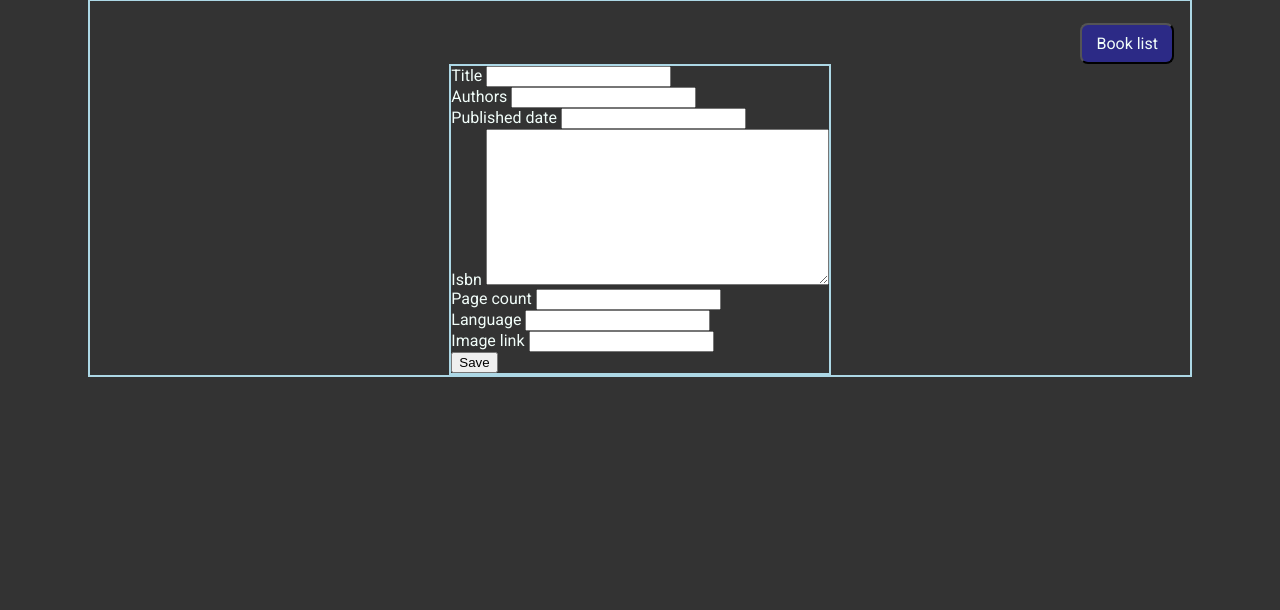
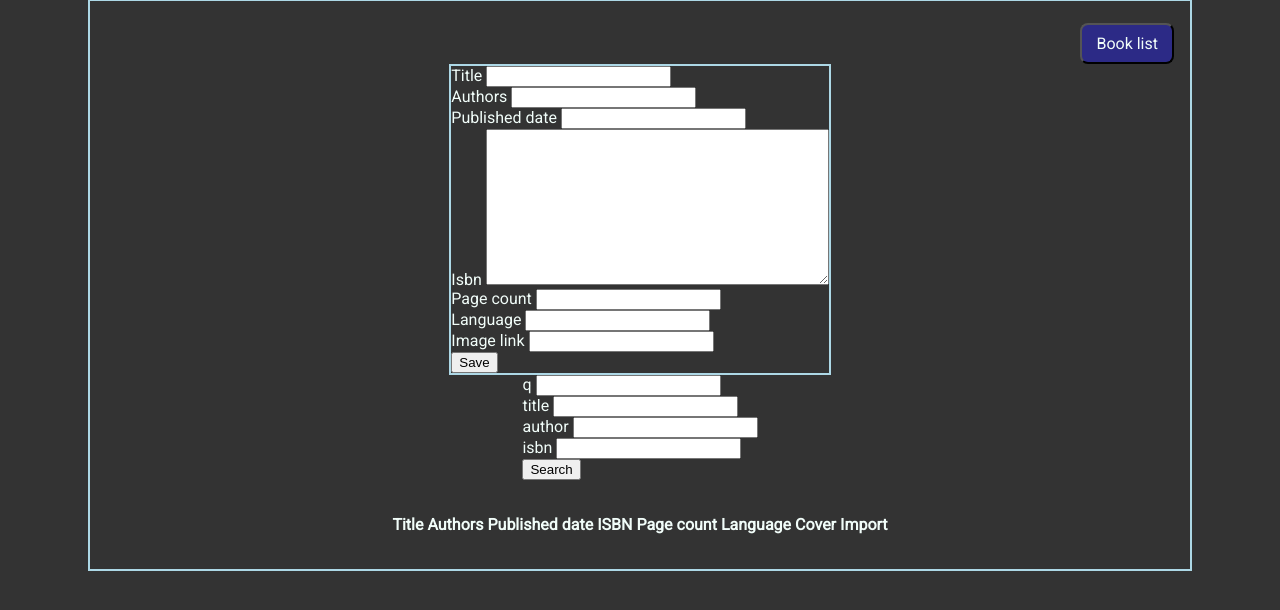
Before and after one commit to MateuszM-M/shelfy-stx-recruitment-task, a Django app: page /add-book in a window 1280 px wide. Shown: the part 176-786 px from the top of the page. Run offline with Django 4.2, Linux system fonts and the light colour scheme; lists and menus that the app fills with data are empty; parts of the project's set-up code (start-up, migrations or seed data) failed here and were passed over; some libraries are stand-ins or nearby versions.

Commit message:
Create import from google books api
Create import from google books api by creating search in 'add books'
views for books in google api, creating functions to collect json
data from api and rendering table, create 'import' functionality in
table that instantly import book data to database. Change table
fields to fix issues with importing.

```diff
--- a/books/forms.py
+++ b/books/forms.py
@@ -1,17 +1,17 @@
-from django.forms import ModelForm, Form
+from django import forms
 
 from .models import Book
 
 
-class BookForm(ModelForm):
+class BookForm(forms.ModelForm):
     class Meta:
         model = Book
         fields = ['title', 'authors', 'published_date', 'isbn',
                     'page_count', 'language', 'image_link']
 
 
-class SearchApiForm(Form):
-    search = forms.CharField(label='search', max_length=100)
-    title = forms.CharField(label='title', max_length=100)
-    author = forms.CharField(label='author', max_length=100)
-    isbn = forms.CharField(label='author', max_length=13)
+class SearchApiForm(forms.Form):
+    q = forms.CharField(label='q', max_length=100, required=False)
+    title = forms.CharField(label='title', max_length=100, required=False)
+    author = forms.CharField(label='author', max_length=100, required=False)
+    isbn = forms.CharField(label='isbn', max_length=13, required=False)
--- a/books/models.py
+++ b/books/models.py
@@ -10,11 +10,11 @@ class ActiveManager(models.Manager):
 class Book(models.Model):
     title = models.CharField(max_length=200)
     authors = models.CharField(max_length=200)
-    published_date = models.DateField()
-    isbn = ISBNField()
-    page_count = models.DecimalField(max_digits=5, decimal_places=0)
-    image_link = models.URLField(max_length=500)
-    language = models.CharField(max_length=2)
+    published_date = models.CharField(max_length=20, blank=True)
+    isbn = ISBNField(blank=True)
+    page_count = models.CharField(max_length=4, blank=True)
+    image_link = models.URLField(max_length=500, blank=True)
+    language = models.CharField(max_length=2, blank=True)
     is_active = models.BooleanField(default=True)
     created_date = models.DateTimeField(auto_now_add=True)
     updated_date = models.DateTimeField(auto_now=True)
--- a/books/tempCodeRunnerFile.py
+++ /dev/null
@@ -1,6 +0,0 @@
-    # if 'title' in queries:
-    #     f"+intitle:{queries['title']}"
-    # if 'author' in queries:
-    #     f"+inauthor:{queries['author']}"
-    # if 'isbn' in queries:
-    #     f"+isbn:{queries['isbn']}"
--- a/books/templates/books/add_edit.html
+++ b/books/templates/books/add_edit.html
@@ -19,10 +19,61 @@
             {% csrf_token %}
             {{form|crispy}}
 
-            <input type="submit" value='Save' id='submit_btn'>
+            <input type="submit" value='Save' id='submit_btn' name='add_book'>
             </form>
         </div>
     </main>
+
+    <form action="">
+    {{search_api_form|crispy}}
+    <input type="submit" value='Search' id='submit_btn' name='search_book'>
+    </form>
+
+
+    <div id="book_list">
+            <table id='book_table'>
+                <thead>
+                <tr>
+                    <th>Title</th>
+                    <th>Authors</th>
+                    <th>Published date</th>
+                    <th>ISBN</th>
+                    <th>Page count</th>
+                    <th>Language</th>
+                    <th>Cover</th>
+                    <th>Import</th>
+                </tr>
+                </thead>
+                <tbody>
+                    {% for lists in import_books %}
+                        {% for book in lists %}
+                            <tr>
+                                <td>{{book.title}}</td>
+                                <td>{{book.authors }}</td>
+                                <td>{{book.published_date}}</td>
+                                <td>{{book.isbn}}</td>
+                                <td>{{book.page_count}}</td>
+                                <td>{{book.language}}</td>
+                                <td><img src="{{book.image_link}}" alt=""></td>
+                                <td>
+                                    <form action="{% url 'import_book' %}" method='POST'>
+                                        {% csrf_token %}
+                                        <input type="hidden" name='title' value='{{ book.title }}'>
+                                        <input type="hidden" name='authors' value='{{ book.authors }}'>
+                                        <input type="hidden" name='published_date' value='{{ book.published_date }}'>
+                                        <input type="hidden" name='isbn' value='{{ book.isbn }}'>
+                                        <input type="hidden" name='page_count' value='{{ book.page_count }}'>
+                                        <input type="hidden" name='language' value='{{ book.language }}'>
+                                        <input type="hidden" name='image_link' value='{{ book.image_link }}'>
+                                        <input type="submit", value='Import' id='edit_btn'>
+                                    </form>
+                                </td>
+                            </tr>
+                        {% endfor %}
+                    {% endfor %}
+                </tbody>
+            </table>
+        </div>
 
 
 
--- a/books/urls.py
+++ b/books/urls.py
@@ -5,6 +5,7 @@ from . import views
 urlpatterns = [
     path('', views.book_list, name='book_list'),
     path('add-book', views.add_book, name='add_book'),
+    path('import-book/', views.import_book, name='import_book'),
     path('edit-book/<int:pk>', views.edit_book, name='edit_book'),
     path('delete-book/<int:pk>', views.delete_book, name='delete_book'),
 ]
--- a/books/views.py
+++ b/books/views.py
@@ -4,8 +4,9 @@ from django.forms import inlineformset_factory
 from django.shortcuts import get_object_or_404, redirect, render
 
 from .filters import BookFilter
-from .forms import BookForm
+from .forms import BookForm, SearchApiForm
 from .models import Book
+from.import_api import search_api, render_to_table
 
 
 def book_list(request):
@@ -26,6 +27,8 @@ def book_list(request):
 
 def add_book(request):
     form = BookForm()
+    search_api_form = SearchApiForm()
+    import_books = {}
 
     if request.method == 'POST':
         form = BookForm(request.POST)
@@ -36,10 +39,33 @@ def add_book(request):
 
             return redirect('book_list')
 
-    context = {'form':form}
+    if request.method == 'GET' and 'search_book' in request.GET:
+        search_api_form = SearchApiForm(request.GET)
+        if search_api_form.is_valid():
+            queries = search_api_form.cleaned_data
+            search = search_api(queries=queries)
+            import_books = render_to_table(books=search)
+            print(import_books)
+
+
+    context = {'form':form, 'search_api_form':search_api_form,
+               'import_books': import_books}
 
     return render(request, 'books/add_edit.html', context)
 
+
+def import_book(request):
+    if request.method == 'POST':
+        book = Book.objects.create(
+            title=request.POST.get('title'),
+            authors=request.POST.get('authors'),
+            published_date=request.POST.get('published_date'),
+            isbn=request.POST.get('isbn'),
+            page_count=request.POST.get('page_count'),
+            image_link=request.POST.get('image_link'),
+            language=request.POST.get('language')
+        )
+        return redirect('book_list')
 
 def edit_book(request, pk):
     book = get_object_or_404(Book, id=pk)
```
Also changed, not shown: books/import_api.py (+65 -29 lines), books/migrations/0005_alter_book_image_link_alter_book_isbn_and_more.py (added), books/migrations/0006_alter_book_page_count.py (added).
